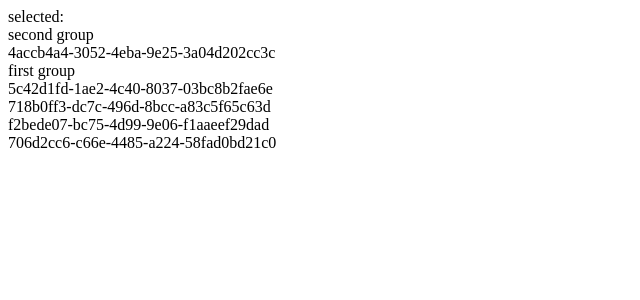
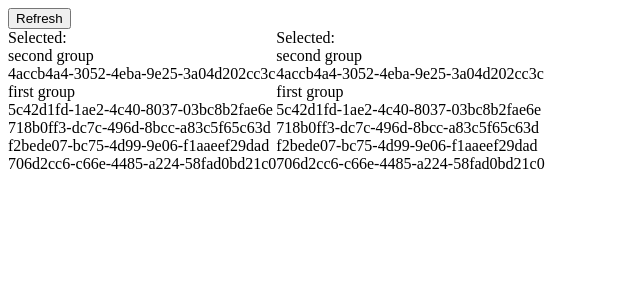
Before and after one commit to crpmnj/ng-dropdown, an Angular app: page / in a window 1280 px wide. Shown: the top 300 px of the page, without its empty margins (0-640 px from the left). Built offline with nearby package versions, Linux system fonts and the light colour scheme.

Commit message:
make multiselect

```diff
--- a/package.json
+++ b/package.json
@@ -36,12 +36,12 @@
     "codelyzer": "^4.0.1",
     "jasmine-core": "~2.8.0",
     "jasmine-spec-reporter": "~4.2.1",
-    "karma": "~2.0.0",
+    "karma": "^3.0.0",
     "karma-chrome-launcher": "~2.2.0",
     "karma-coverage-istanbul-reporter": "^1.2.1",
     "karma-jasmine": "~1.1.0",
     "karma-jasmine-html-reporter": "^0.2.2",
-    "protractor": "~5.1.2",
+    "protractor": "^5.4.0",
     "ts-node": "~4.1.0",
     "tslint": "~5.9.1",
     "typescript": "~2.5.3"
--- a/src/app/app.component.html
+++ b/src/app/app.component.html
@@ -1 +1,10 @@
-<app-dropdown [items]="Items" [(model)]="Selected"></app-dropdown>
+<button (click)="Refresh()">Refresh</button>
+
+<div class="tabs">
+  <div class="tab">
+    <app-dropdown [items]="Items" [(model)]="Selected"></app-dropdown>
+  </div>
+  <div class="tab">
+    <app-dropdown [items]="Items" [(model)]="SelectedItems" [multiSelect]="true"></app-dropdown>
+  </div>
+</div>
--- /dev/null
+++ b/src/app/app.component.scss
@@ -0,0 +1,3 @@
+.tabs {
+  display: flex;
+}
--- a/src/app/app.component.ts
+++ b/src/app/app.component.ts
@@ -5,21 +5,16 @@ import { DropdownItem } from './data-types/dropdown-item.interface';
 @Component({
   selector: 'app-root',
   templateUrl: './app.component.html',
-  styleUrls: ['./app.component.css']
+  styleUrls: ['./app.component.scss']
 })
 export class AppComponent {
 
   protected _items: DropdownItem<uuidv4, uuidv4>[];
   protected _selected: uuidv4;
+  protected _selectedItems: uuidv4[];
 
   constructor() {
-    this._items = [];
-    for (let i = 0; i < 5; i++) {
-      this._items.push({ id: uuidv4(), data: uuidv4() });
-    }
-    this._items[1].groupBy = 'first group';
-    this._items[2].groupBy = 'first group';
-    this._items[0].groupBy = 'second group';
+    this.Refresh();
   }
 
   protected get Selected(): uuidv4 {
@@ -30,8 +25,26 @@ export class AppComponent {
     this._selected = value;
   }
 
+  protected get SelectedItems(): uuidv4[] {
+    return this._selectedItems;
+  }
+
+  protected set SelectedItems(value: uuidv4[]) {
+    this._selectedItems = value;
+  }
+
   protected get Items(): DropdownItem<uuidv4, uuidv4>[] {
     return this._items;
   }
 
+  public Refresh(): void {
+    this._items = [];
+    for (let i = 0; i < 5; i++) {
+      this._items.push({ id: uuidv4(), data: uuidv4() });
+    }
+    this._items[1].groupBy = 'first group';
+    this._items[2].groupBy = 'first group';
+    this._items[0].groupBy = 'second group';
+  }
+
 }
--- a/src/app/components/dropdown/dropdown.component.html
+++ b/src/app/components/dropdown/dropdown.component.html
@@ -1,5 +1,10 @@
 <div class="dropdown" (clickOutside)="Close($event)">
-  <div class="title">selected: {{ model }}</div>
+  <span>Selected:</span>
+  <br>
+  <div class="selected_item" *ngIf="!multiSelect">{{ model }}</div>
+  <div class="selected_items" *ngIf="multiSelect">
+    <div class="selected_badge" *ngFor="let item of model">{{ item }}</div>
+  </div>
   <div class="option">
     <div class="group" *ngFor="let group of Groups | iterableMap">
       <div class="group_name" *ngIf="group.key">{{ group.key }}</div>
--- a/src/app/components/dropdown/dropdown.component.ts
+++ b/src/app/components/dropdown/dropdown.component.ts
@@ -1,5 +1,5 @@
 import { Component, Input, Output, EventEmitter, ContentChildren, QueryList,
-  OnChanges, SimpleChanges, HostListener, ElementRef } from '@angular/core';
+  OnChanges, SimpleChanges, ElementRef } from '@angular/core';
 import { TemplateNameDirective } from '../../directives/template-name.directive';
 import { DropdownItem } from '../../data-types/dropdown-item.interface';
 
@@ -23,17 +23,33 @@ export class DropdownComponent implements OnChanges {
   protected _selected = null;
 
   protected _groups: Map<string, DropdownItem<any, any>[]>;
+  protected _selectedItems?: Map<string, any>;
 
   constructor(protected eRef: ElementRef) {
     this._groups = new Map<string, DropdownItem<any, any>[]>();
+    this._selectedItems = new Map<string, any>();
   }
 
   protected get Groups(): Map<string, DropdownItem<any, any>[]> {
     return this._groups;
   }
 
+  protected get SelectedItems(): Map<string, any> {
+    return this._selectedItems;
+  }
+
   protected Select(item: DropdownItem<any, any>): void {
-    this.modelChange.emit(item.data);
+    if (this.multiSelect) {
+      if (this._selectedItems.has(item.id)) {
+        this._selectedItems.delete(item.id);
+      } else {
+        this._selectedItems.set(item.id, item.data);
+      }
+      console.log(this._selectedItems);
+      this.modelChange.emit(Array.from(this._selectedItems.values()));
+    } else {
+      this.modelChange.emit(item.data);
+    }
   }
 
   protected ItemsChanged(): void {
@@ -49,7 +65,6 @@ export class DropdownComponent implements OnChanges {
   }
 
   public Close(): void {
-    console.log('closed');
     this._open = false;
   }
 
```
Also changed, not shown: src/app/app.component.css (deleted), 1 other file (tests, documents, lock files or other folders).
